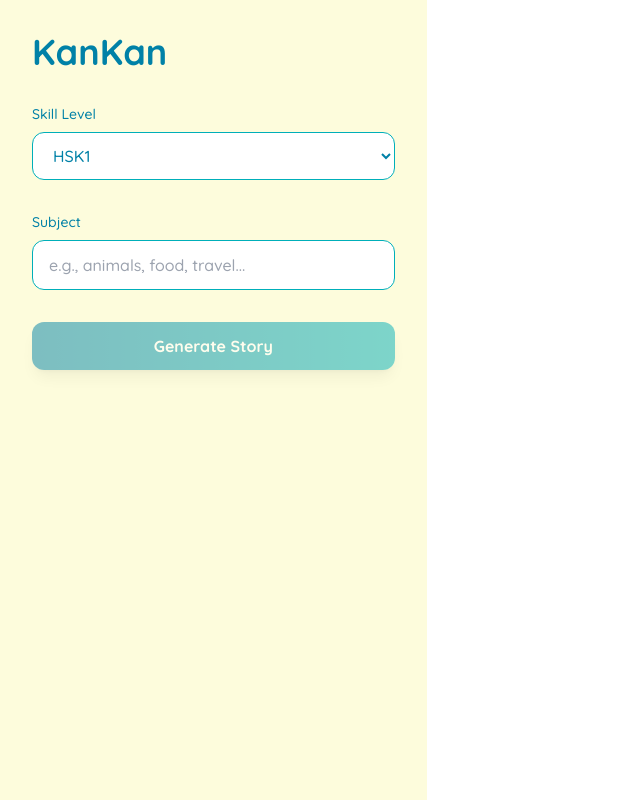
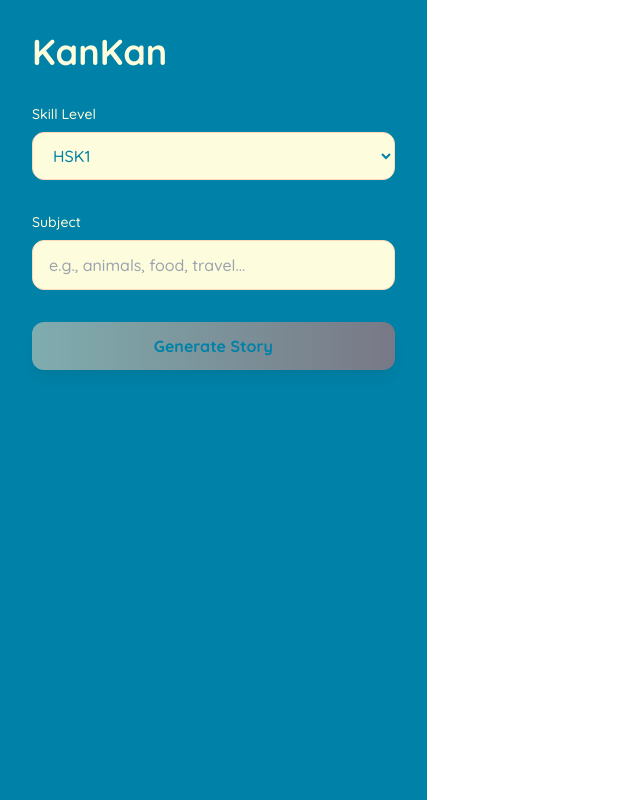
Before and after one commit to levihammock/chinese-reading-app, a Next.js app: page / in a window 1280 px wide. Shown: the whole page, without its empty margins (0-640 px from the left). Built offline with nearby package versions, Linux system fonts and the light colour scheme.

Commit message:
UI palette update: left panel #0081A7, shuffled accent colors for inputs, buttons, and cards

```diff
--- a/src/app/page.tsx
+++ b/src/app/page.tsx
@@ -242,16 +242,16 @@ export default function Home() {
     <div className={`min-h-screen bg-white ${quicksand.className}`}>
       <div className="flex flex-col md:flex-row max-w-7xl mx-auto min-h-screen">
         {/* Left Side Panel: Input Fields */}
-        <div className="w-full md:w-1/3 bg-[#FDFCDC] p-8 flex flex-col justify-between shadow-lg">
+        <div className="w-full md:w-1/3 bg-[#0081A7] p-8 flex flex-col justify-between shadow-lg">
           <div>
-            <h1 className="text-4xl font-bold text-[#0081A7] mb-8 text-center md:text-left">KanKan</h1>
+            <h1 className="text-4xl font-bold text-[#FDFCDC] mb-8 text-center md:text-left">KanKan</h1>
             {/* Input Section */}
             <div className="mb-8">
-              <label className="block text-sm font-medium text-[#0081A7] mb-2">Skill Level</label>
+              <label className="block text-sm font-medium text-[#FDFCDC] mb-2">Skill Level</label>
               <select
                 value={skillLevel}
                 onChange={(e) => setSkillLevel(e.target.value as SkillLevel)}
-                className="w-full px-4 py-3 border border-[#00AFB9] rounded-xl focus:ring-2 focus:ring-[#00AFB9] focus:border-transparent transition-all duration-200 bg-white text-[#0081A7] font-medium"
+                className="w-full px-4 py-3 border border-[#FED9B7] rounded-xl focus:ring-2 focus:ring-[#FED9B7] focus:border-transparent transition-all duration-200 bg-[#FDFCDC] text-[#0081A7] font-medium"
               >
                 <option value="HSK1">HSK1</option>
                 <option value="HSK2">HSK2</option>
@@ -262,19 +262,19 @@ export default function Home() {
               </select>
             </div>
             <div className="mb-8">
-              <label className="block text-sm font-medium text-[#0081A7] mb-2">Subject</label>
+              <label className="block text-sm font-medium text-[#FDFCDC] mb-2">Subject</label>
               <input
                 type="text"
                 value={subject}
                 onChange={(e) => setSubject(e.target.value)}
                 placeholder="e.g., animals, food, travel..."
-                className="w-full px-4 py-3 border border-[#00AFB9] rounded-xl focus:ring-2 focus:ring-[#00AFB9] focus:border-transparent transition-all duration-200 bg-white text-[#0081A7] font-medium"
+                className="w-full px-4 py-3 border border-[#FED9B7] rounded-xl focus:ring-2 focus:ring-[#FED9B7] focus:border-transparent transition-all duration-200 bg-[#FDFCDC] text-[#0081A7] font-medium"
               />
             </div>
             <button
               onClick={generateStory}
               disabled={isLoading || !subject.trim()}
-              className="w-full px-8 py-3 bg-gradient-to-r from-[#0081A7] to-[#00AFB9] text-white font-semibold rounded-xl hover:from-[#00AFB9] hover:to-[#0081A7] disabled:opacity-50 disabled:cursor-not-allowed transition-all duration-200 shadow-lg hover:shadow-xl"
+              className="w-full px-8 py-3 bg-gradient-to-r from-[#FED9B7] to-[#F07167] text-[#0081A7] font-semibold rounded-xl hover:from-[#F07167] hover:to-[#FED9B7] disabled:opacity-50 disabled:cursor-not-allowed transition-all duration-200 shadow-lg hover:shadow-xl"
             >
               {isLoading ? 'Generating...' : 'Generate Story'}
             </button>
@@ -282,15 +282,15 @@ export default function Home() {
           {/* Saved Vocabulary */}
           {savedVocabulary.length > 0 && (
             <div className="mt-12">
-              <h3 className="text-xl font-bold text-[#0081A7] mb-4">Saved Vocabulary ({savedVocabulary.length})</h3>
+              <h3 className="text-xl font-bold text-[#FDFCDC] mb-4">Saved Vocabulary ({savedVocabulary.length})</h3>
               <div className="grid grid-cols-1 gap-4">
                 {savedVocabulary.map((vocab, index) => (
                   <div
                     key={index}
-                    className="p-4 bg-[#FED9B7] rounded-xl border border-[#F07167]"
+                    className="p-4 bg-[#00AFB9] rounded-xl border border-[#FDFCDC]"
                   >
-                    <div className="font-bold text-lg text-[#0081A7]">{vocab.chinese}</div>
-                    <div className="text-[#00AFB9]">{vocab.pinyin}</div>
+                    <div className="font-bold text-lg text-[#FED9B7]">{vocab.chinese}</div>
+                    <div className="text-[#FDFCDC]">{vocab.pinyin}</div>
                     <div className="text-[#F07167] text-sm">{vocab.english}</div>
                   </div>
                 ))}
```
